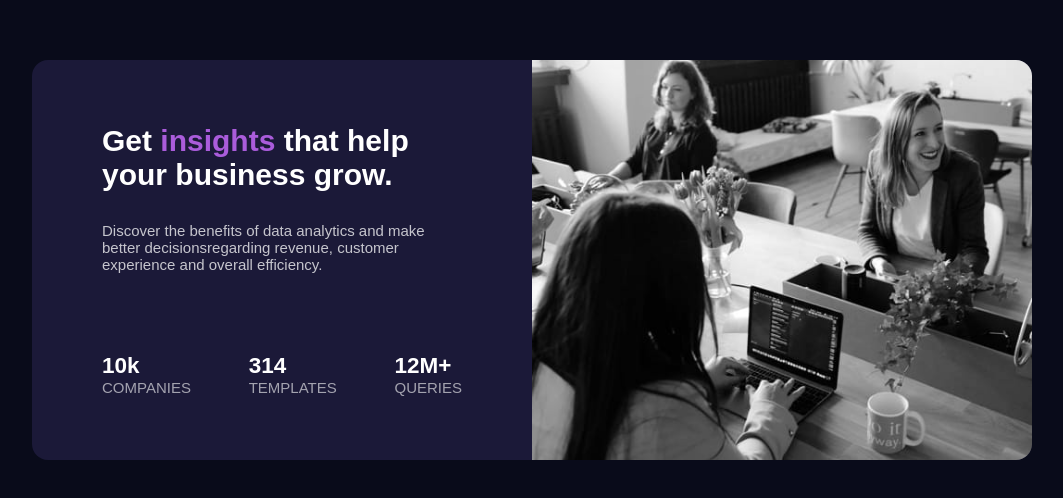
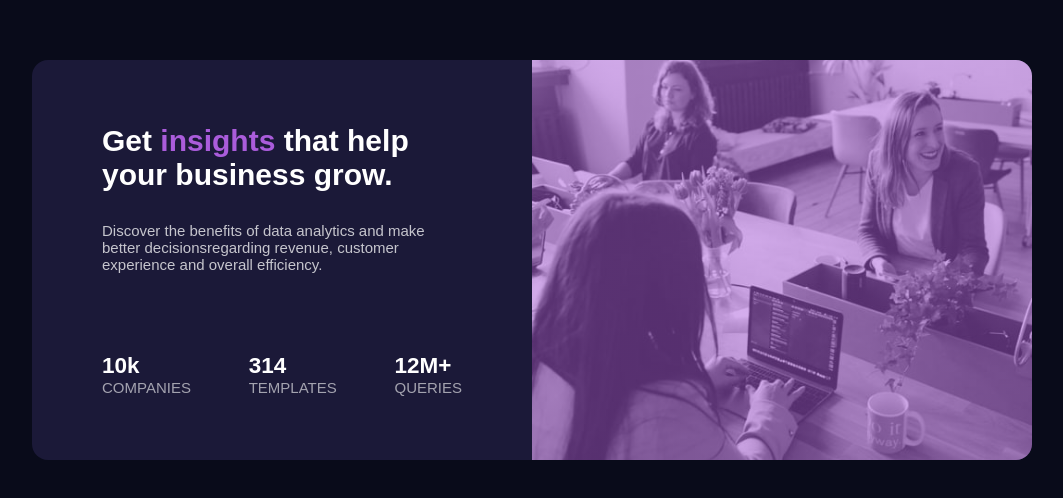
Before and after one commit to ibrahimherith/stats-card, a React (Create React App) app: page / in a window 1280 px wide. Shown: the part 140-638 px from the top of the page, without its empty margins (108-1171 px from the left). Built offline with nearby package versions, Linux system fonts and the light colour scheme.

Commit message:
Added overlay on background image

```diff
--- a/src/index.css
+++ b/src/index.css
@@ -29,7 +29,9 @@ body {
 }
 
 .Card__image {
-  background-image: url("../public/images/image-header-desktop.jpg");
+  background: linear-gradient(rgba(170, 92, 219, 0.5), rgba(170, 92, 219, 0.5)),
+    url("../public/images/image-header-desktop.jpg");
+
   background-position: center;
   background-repeat: no-repeat;
   background-size: cover;
```
